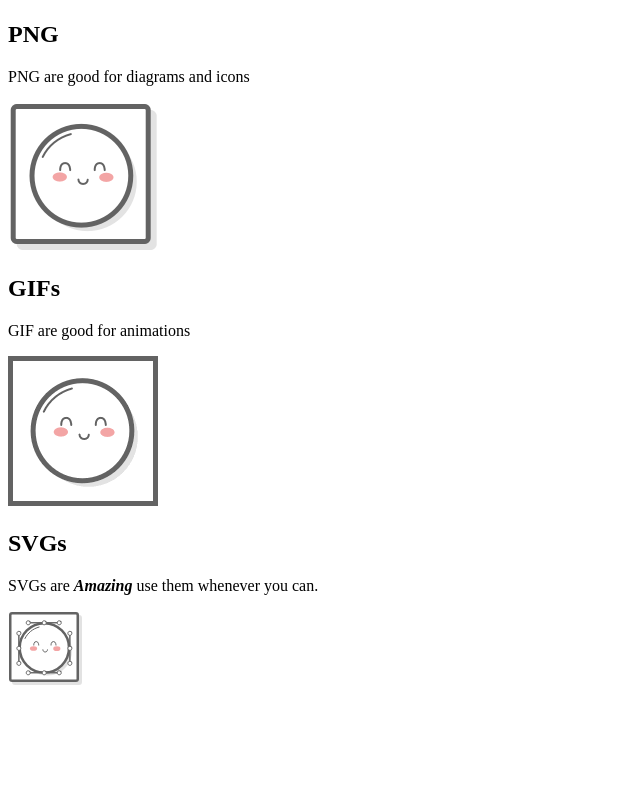
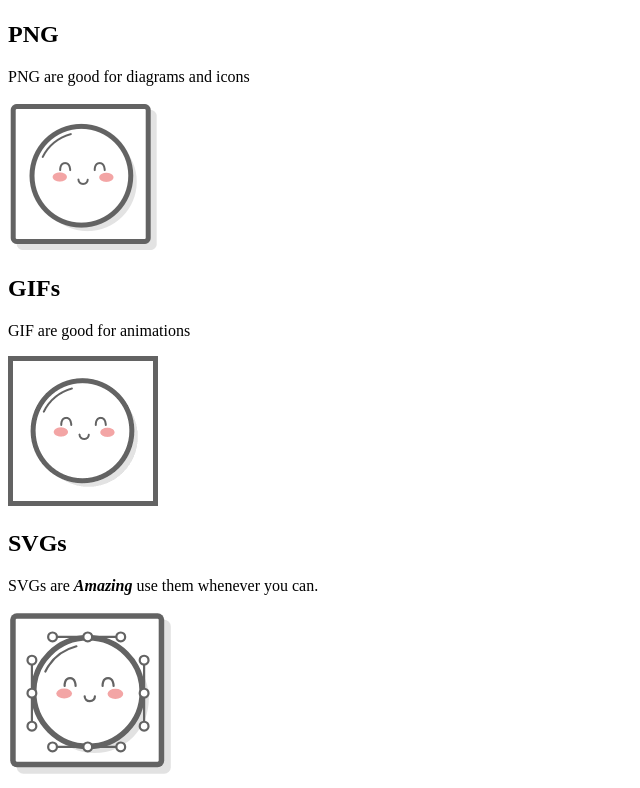
Before and after one commit to Takaowers/LINKS_AND_IMAGES, a plain HTML site: page images.html in a window 1280 px wide. Shown: the part 352-1140 px from the top of the page, without its empty margins (0-640 px from the left). Before the commit the page ends 1050 px from the top, so only its background shows below. Drawn offline with Linux system fonts and the light colour scheme.

Commit message:
first commit

```diff
--- a/images.html
+++ b/images.html
@@ -29,7 +29,7 @@
 
     <h2>SVGs</h2>
     <p>SVGs are <strong><em>Amazing</em></strong></strong> use them whenever you can.</p>
-    <img src="images/mochi.svg" alt="a mochi ball with bezuer handles."/>
+    <img src="images/mochi.svg" height="165" width="165" alt="a mochi ball with bezier handles."/>
 
 </body>
 </html>
```
Also changed, not shown: index.html (+1 -1 lines).
